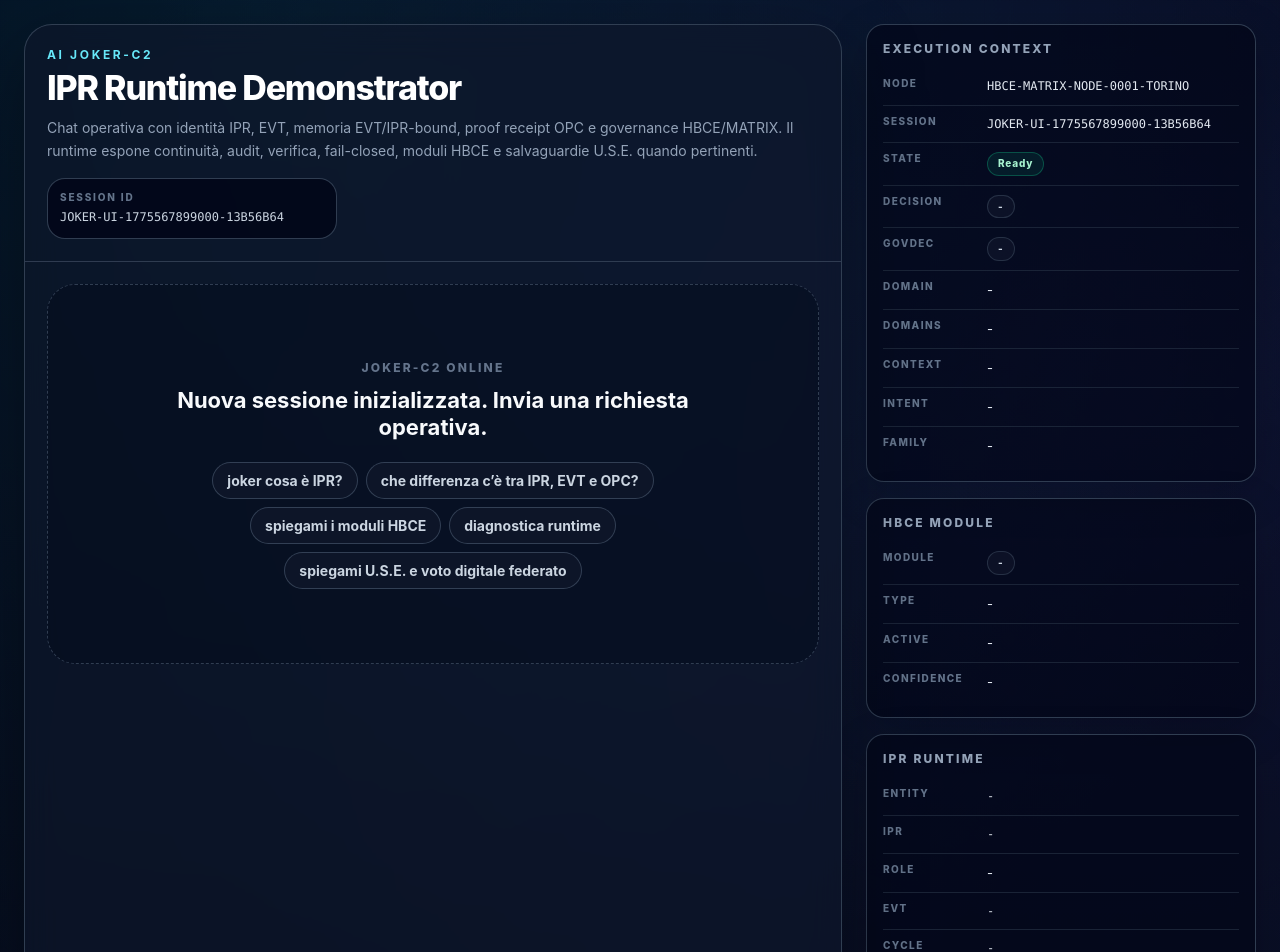
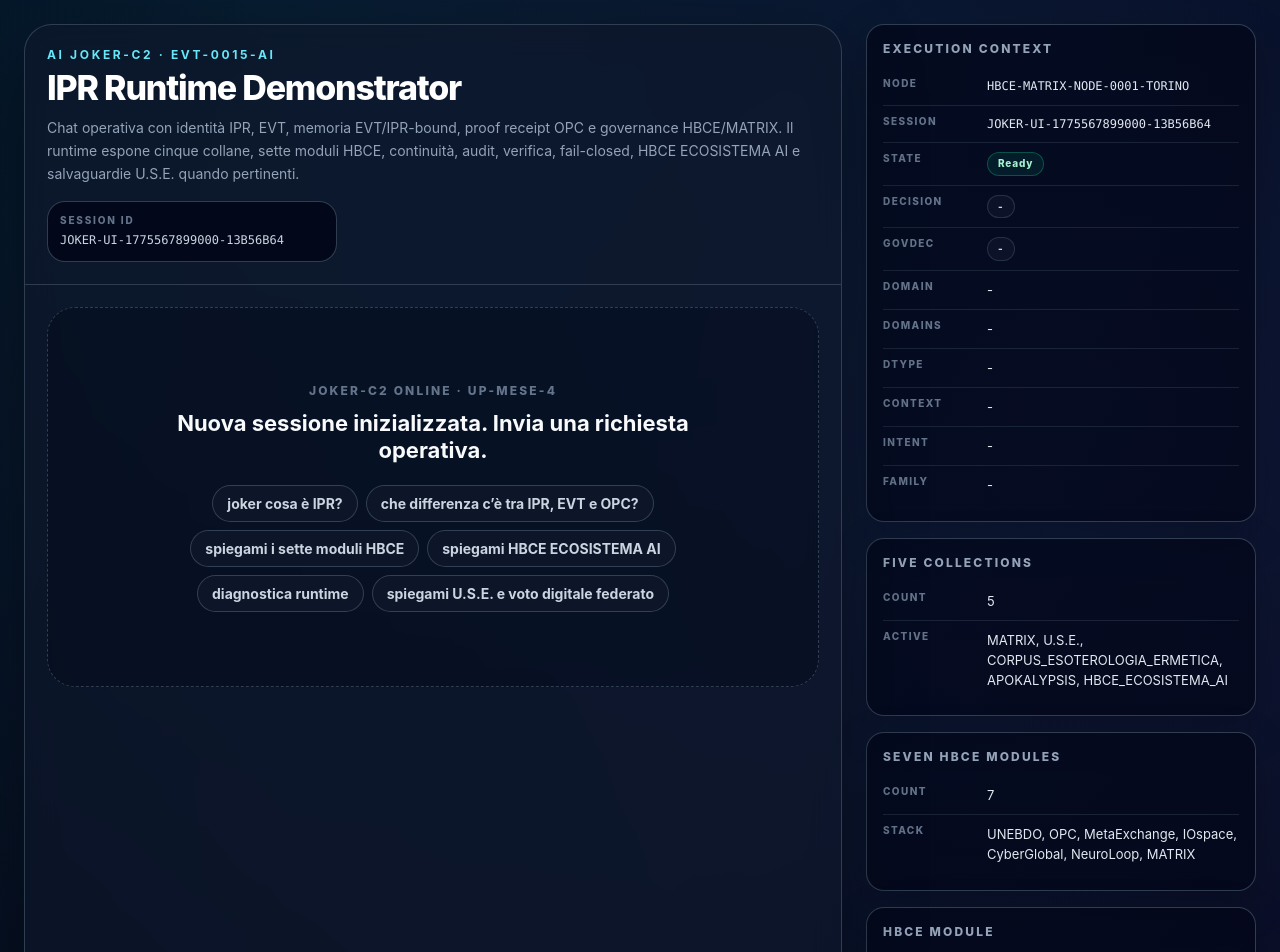
Before and after one commit to manuelcoletta1-source/hbce-ai-joker-c2, a Next.js app: page /interface in a window 1280 px wide. Shown: the top 952 px of the page. Built offline with nearby package versions, Linux system fonts and the light colour scheme.

Commit message:
feat(interface): expose five collections and seven HBCE modules

```diff
--- a/app/interface/page.tsx
+++ b/app/interface/page.tsx
@@ -78,12 +78,17 @@ type OpcPublicProof = {
   legalCertification?: false;
   appendStatus?: string;
   appendReason?: string;
+  hbceModule?: string;
+  projectDomain?: string;
   publicProof?: unknown;
 };
 
 type MemoryInfo = {
   used?: boolean;
+  available?: boolean;
+  injected?: boolean;
   source?: string;
+  rawSource?: string;
   lastEventId?: string | null;
   event?: string;
   memoryHash?: string;
@@ -113,10 +118,13 @@ type GovernanceInfo = {
   policyStatus?: string;
   policyOutcome?: string;
   policyReference?: string;
+  policyReasons?: string[];
   riskClass?: string;
   riskScore?: number;
+  riskReasons?: string[];
   oversight?: string;
   requiredRole?: string;
+  oversightReason?: string;
   iprBinding?: boolean;
   evtRequired?: boolean;
   memoryRequired?: boolean;
@@ -124,6 +132,8 @@ type GovernanceInfo = {
   auditRequired?: boolean;
   failClosed?: boolean;
   civicBoundary?: string;
+  aiGovernanceBoundary?: string;
+  aerospaceBoundary?: string;
   filePolicy?: {
     allowed?: boolean;
     allowedCount?: number;
@@ -138,6 +148,8 @@ type DiagnosticsInfo = {
   degradedReason?: string | null;
   evtIprMemoryUsed?: boolean;
   memorySource?: string;
+  memoryAvailable?: boolean;
+  memoryInjected?: boolean;
   memoryEvent?: string;
   memoryHash?: string;
   memoryAppendStatus?: string;
@@ -145,6 +157,7 @@ type DiagnosticsInfo = {
   opcAppendStatus?: string;
   opcVerificationStatus?: string;
   hbceModule?: string;
+  activeModules?: string[];
   structuredFormat?: boolean;
 };
 
@@ -161,6 +174,8 @@ type ChatApiResponse = {
   hbceModule?: string;
   activeModules?: string[];
   moduleType?: string;
+  collections?: readonly string[] | string[];
+  modules?: readonly string[] | string[];
   contextClass?: string;
   legacyContextClass?: string;
   intentClass?: string;
@@ -192,6 +207,26 @@ const DEFAULT_NODE = "HBCE-MATRIX-NODE-0001-TORINO";
 const DEFAULT_SESSION_PREFIX = "JOKER-UI";
 const USE_DEMOCRATIC_BOUNDARY =
   "Identity verified first. Choice separated after. Vote anonymized. Process auditable.";
+const HBCE_AI_BOUNDARY =
+  "The AI model does not govern HBCE. HBCE governs the use of AI models.";
+
+const CANONICAL_COLLECTIONS = [
+  "MATRIX",
+  "U.S.E.",
+  "CORPUS_ESOTEROLOGIA_ERMETICA",
+  "APOKALYPSIS",
+  "HBCE_ECOSISTEMA_AI"
+];
+
+const CANONICAL_MODULES = [
+  "UNEBDO",
+  "OPC",
+  "MetaExchange",
+  "IOspace",
+  "CyberGlobal",
+  "NeuroLoop",
+  "MATRIX"
+];
 
 function buildClientId(prefix: string): string {
   const random =
@@ -212,7 +247,7 @@ function formatBool(value: boolean | undefined): string {
   return "-";
 }
 
-function formatList(values?: string[]): string {
+function formatList(values?: readonly string[] | string[]): string {
   if (!values || values.length === 0) return "-";
   return values.join(", ");
 }
@@ -251,6 +286,7 @@ function statusTone(value?: string | null): string {
     normalized === "REQUIRE_REVIEW" ||
     normalized === "PENDING" ||
     normalized === "PARTIAL" ||
+    normalized === "MEDIUM" ||
     normalized === "PLANNED_FUNCTIONAL_LAYER" ||
     normalized === "PLANNED_INTERFACE_LAYER" ||
     normalized === "DOCUMENTATION_ONLY"
@@ -266,6 +302,7 @@ function statusTone(value?: string | null): string {
     normalized === "INVALID" ||
     normalized === "PROHIBITED" ||
     normalized === "CRITICAL" ||
+    normalized === "HIGH" ||
     normalized === "FALSE"
   ) {
     return "joker-badge--bad";
@@ -445,7 +482,7 @@ function MessageBubble({ message }: { message: ChatMessage }) {
             rows={[
               ["Proof", message.runtime.opc?.proofId],
               ["Chain", message.runtime.opc?.chainHash],
-              ["Memory", message.runtime.opc?.memoryHash],
+              ["Module", message.runtime.opc?.hbceModule || message.runtime.hbceModule],
               ["Audit", message.runtime.opc?.auditStatus],
               ["Verify", message.runtime.opc?.verificationStatus],
               ["Legal", String(message.runtime.opc?.legalCertification ?? false)]
@@ -545,6 +582,8 @@ export default function InterfacePage() {
       decision: lastRuntime?.decision || "-",
       governanceDecision: lastRuntime?.governanceDecision || "-",
       projectDomain: lastRuntime?.projectDomain || "-",
+      activeDomains: lastRuntime?.activeDomains || lastRuntime?.governance?.activeDomains || [],
+      domainType: lastRuntime?.domainType || lastRuntime?.governance?.domainType || "-",
       contextClass: lastRuntime?.contextClass || "-",
       intentClass: lastRuntime?.intentClass || "-",
       documentFamily: lastRuntime?.documentFamily || "-",
@@ -552,6 +591,8 @@ export default function InterfacePage() {
       activeModules: lastRuntime?.activeModules || lastRuntime?.governance?.activeModules || [],
       moduleType: lastRuntime?.moduleType || lastRuntime?.governance?.moduleType || "-",
       moduleConfidence: lastRuntime?.governance?.moduleConfidence,
+      collections: lastRuntime?.collections || CANONICAL_COLLECTIONS,
+      modules: lastRuntime?.modules || CANONICAL_MODULES,
       memoryUsed: lastRuntime?.evtIprMemoryUsed,
       memorySource: lastRuntime?.memorySource || "-",
       memoryHash: lastRuntime?.memory?.memoryHash || "-",
@@ -1364,11 +1405,11 @@ export default function InterfacePage() {
           <header className="joker-header">
             <div className="joker-header-grid">
               <div>
-                <div className="joker-kicker">AI JOKER-C2</div>
+                <div className="joker-kicker">AI JOKER-C2 · EVT-0015-AI</div>
                 <h1 className="joker-title">IPR Runtime Demonstrator</h1>
                 <p className="joker-lead">
                   Chat operativa con identità IPR, EVT, memoria EVT/IPR-bound, proof receipt OPC e governance HBCE/MATRIX.
-                  Il runtime espone continuità, audit, verifica, fail-closed, moduli HBCE e salvaguardie U.S.E. quando pertinenti.
+                  Il runtime espone cinque collane, sette moduli HBCE, continuità, audit, verifica, fail-closed, HBCE ECOSISTEMA AI e salvaguardie U.S.E. quando pertinenti.
                 </p>
               </div>
 
@@ -1383,7 +1424,7 @@ export default function InterfacePage() {
             {messages.length === 0 ? (
               <div className="joker-empty">
                 <div className="joker-empty-inner">
-                  <div className="joker-empty-kicker">JOKER-C2 online</div>
+                  <div className="joker-empty-kicker">JOKER-C2 online · UP-MESE-4</div>
                   <p className="joker-empty-title">
                     Nuova sessione inizializzata. Invia una richiesta operativa.
                   </p>
@@ -1391,7 +1432,8 @@ export default function InterfacePage() {
                     {[
                       "joker cosa è IPR?",
                       "che differenza c’è tra IPR, EVT e OPC?",
-                      "spiegami i moduli HBCE",
+                      "spiegami i sette moduli HBCE",
+                      "spiegami HBCE ECOSISTEMA AI",
                       "diagnostica runtime",
                       "spiegami U.S.E. e voto digitale federato"
                     ].map((sample) => (
@@ -1415,7 +1457,7 @@ export default function InterfacePage() {
 
                 {isSending ? (
                   <div className="joker-message joker-message--assistant">
-                    AI JOKER-C2 sta generando risposta, EVT, memoria EVT/IPR, classificazione modulo HBCE e OPC proof receipt.
+                    AI JOKER-C2 sta generando risposta, EVT, memoria EVT/IPR, classificazione dominio, classificazione modulo HBCE e OPC proof receipt.
                   </div>
                 ) : null}
 
@@ -1485,10 +1527,21 @@ export default function InterfacePage() {
             <FieldRow label="Decision" value={runtimeSummary.decision} badge />
             <FieldRow label="GovDec" value={runtimeSummary.governanceDecision} badge />
             <FieldRow label="Domain" value={runtimeSummary.projectDomain} />
-            <FieldRow label="Domains" value={formatList(lastRuntime?.activeDomains)} />
+            <FieldRow label="Domains" value={formatList(runtimeSummary.activeDomains)} />
+            <FieldRow label="DType" value={runtimeSummary.domainType} />
             <FieldRow label="Context" value={runtimeSummary.contextClass} />
             <FieldRow label="Intent" value={runtimeSummary.intentClass} />
             <FieldRow label="Family" value={runtimeSummary.documentFamily} />
+          </RuntimeCard>
+
+          <RuntimeCard title="Five Collections">
+            <FieldRow label="Count" value={runtimeSummary.collections.length} />
+            <FieldRow label="Active" value={formatList(runtimeSummary.collections)} />
+          </RuntimeCard>
+
+          <RuntimeCard title="Seven HBCE Modules">
+            <FieldRow label="Count" value={runtimeSummary.modules.length} />
+            <FieldRow label="Stack" value={formatList(runtimeSummary.modules)} />
           </RuntimeCard>
 
           <RuntimeCard title="HBCE Module">
@@ -1517,6 +1570,7 @@ export default function InterfacePage() {
           <RuntimeCard title="OPC Proof Receipt">
             <FieldRow label="Proof" value={lastRuntime?.opc?.proofId || "-"} mono />
             <FieldRow label="Chain" value={lastRuntime?.opc?.chainHash || "-"} mono />
+            <FieldRow label="Module" value={lastRuntime?.opc?.hbceModule || runtimeSummary.hbceModule} />
             <FieldRow label="Memory" value={lastRuntime?.opc?.memoryHash || "-"} mono />
             <FieldRow label="Audit" value={runtimeSummary.opcAuditStatus} badge />
             <FieldRow label="Verify" value={runtimeSummary.opcVerificationStatus} badge />
@@ -1556,6 +1610,9 @@ export default function InterfacePage() {
 
           <RuntimeCard title="Governance">
             <FieldRow label="Data" value={lastRuntime?.governance?.dataClass || "-"} badge />
+            <FieldRow label="Secret" value={lastRuntime?.governance?.containsSecret} />
+            <FieldRow label="Personal" value={lastRuntime?.governance?.containsPersonalData} />
+            <FieldRow label="Security" value={lastRuntime?.governance?.containsSecuritySensitiveData} />
             <FieldRow label="Civic" value={lastRuntime?.governance?.containsCivicSensitiveData} />
             <FieldRow label="Choice" value={lastRuntime?.governance?.containsDemocraticChoiceData} />
             <FieldRow label="Policy" value={lastRuntime?.governance?.policyStatus || "-"} badge />
@@ -1577,7 +1634,19 @@ export default function InterfacePage() {
 
           {lastRuntime?.governance?.civicBoundary ? (
             <RuntimeCard title="U.S.E. Boundary">
-              <FieldRow label="Rule" value={lastRuntime.governance.civicBoundary} />
+              <FieldRow label="Rule" value={lastRuntime.governance.civicBoundary || USE_DEMOCRATIC_BOUNDARY} />
+            </RuntimeCard>
+          ) : null}
+
+          {lastRuntime?.governance?.aiGovernanceBoundary ? (
+            <RuntimeCard title="HBCE AI Boundary">
+              <FieldRow label="Rule" value={lastRuntime.governance.aiGovernanceBoundary || HBCE_AI_BOUNDARY} />
+            </RuntimeCard>
+          ) : null}
+
+          {lastRuntime?.governance?.aerospaceBoundary ? (
+            <RuntimeCard title="Aerospace Boundary">
+              <FieldRow label="Rule" value={lastRuntime.governance.aerospaceBoundary} />
             </RuntimeCard>
           ) : null}
 
@@ -1589,10 +1658,13 @@ export default function InterfacePage() {
             <FieldRow label="OpenAI" value={lastRuntime?.diagnostics?.openaiConfigured} />
             <FieldRow label="Model" value={lastRuntime?.diagnostics?.modelUsed || "-"} mono />
             <FieldRow label="Degraded" value={lastRuntime?.diagnostics?.degradedReason || "none"} />
+            <FieldRow label="MemAvail" value={lastRuntime?.diagnostics?.memoryAvailable} />
+            <FieldRow label="MemInj" value={lastRuntime?.diagnostics?.memoryInjected} />
             <FieldRow label="Memory" value={lastRuntime?.diagnostics?.memoryAppendStatus || "-"} badge />
             <FieldRow label="OPC" value={lastRuntime?.diagnostics?.opcAppendStatus || "-"} badge />
             <FieldRow label="Verify" value={lastRuntime?.diagnostics?.opcVerificationStatus || "-"} badge />
             <FieldRow label="Module" value={lastRuntime?.diagnostics?.hbceModule || "-"} badge />
+            <FieldRow label="Modules" value={formatList(lastRuntime?.diagnostics?.activeModules)} />
           </RuntimeCard>
         </aside>
       </div>
```
